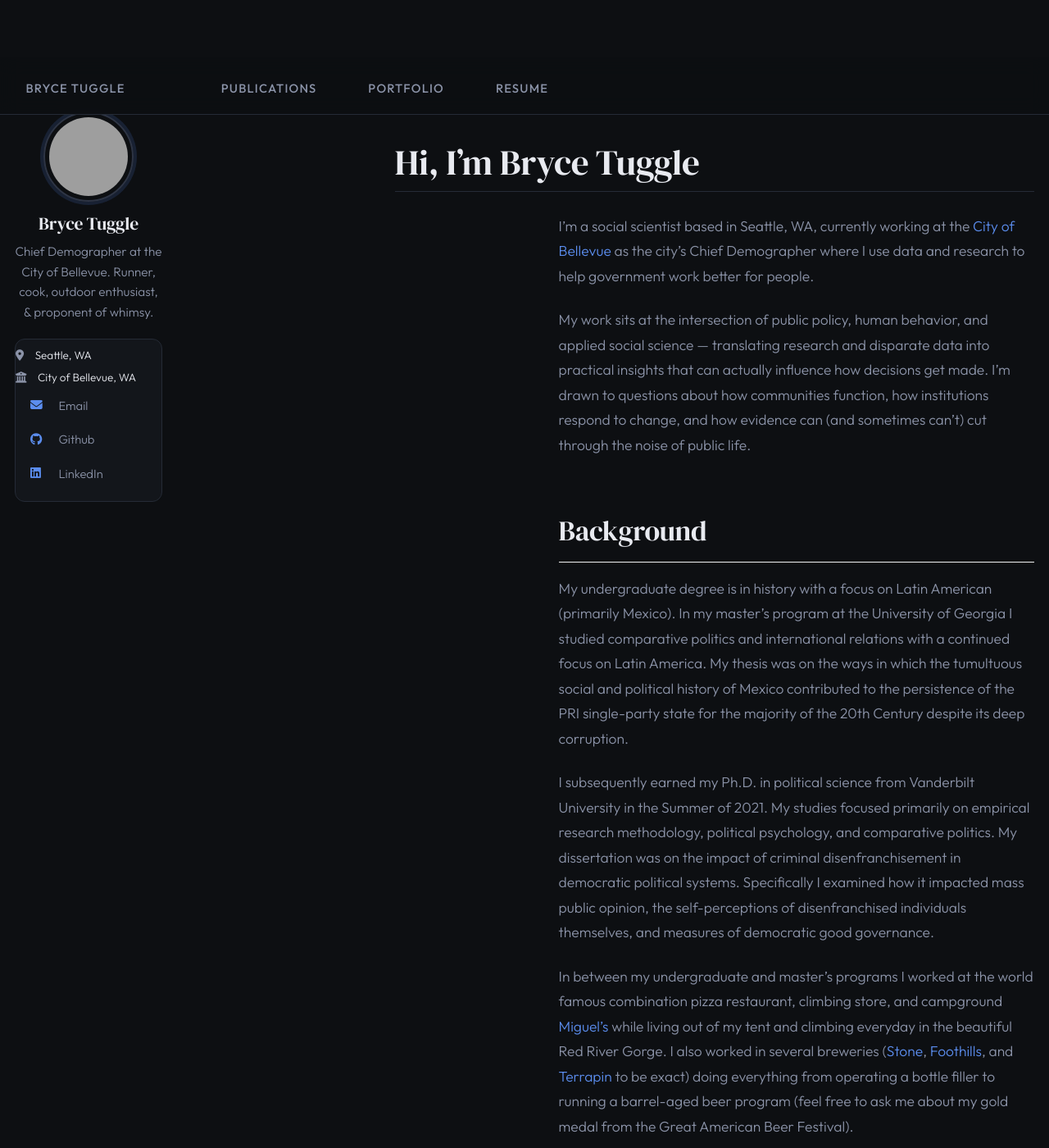
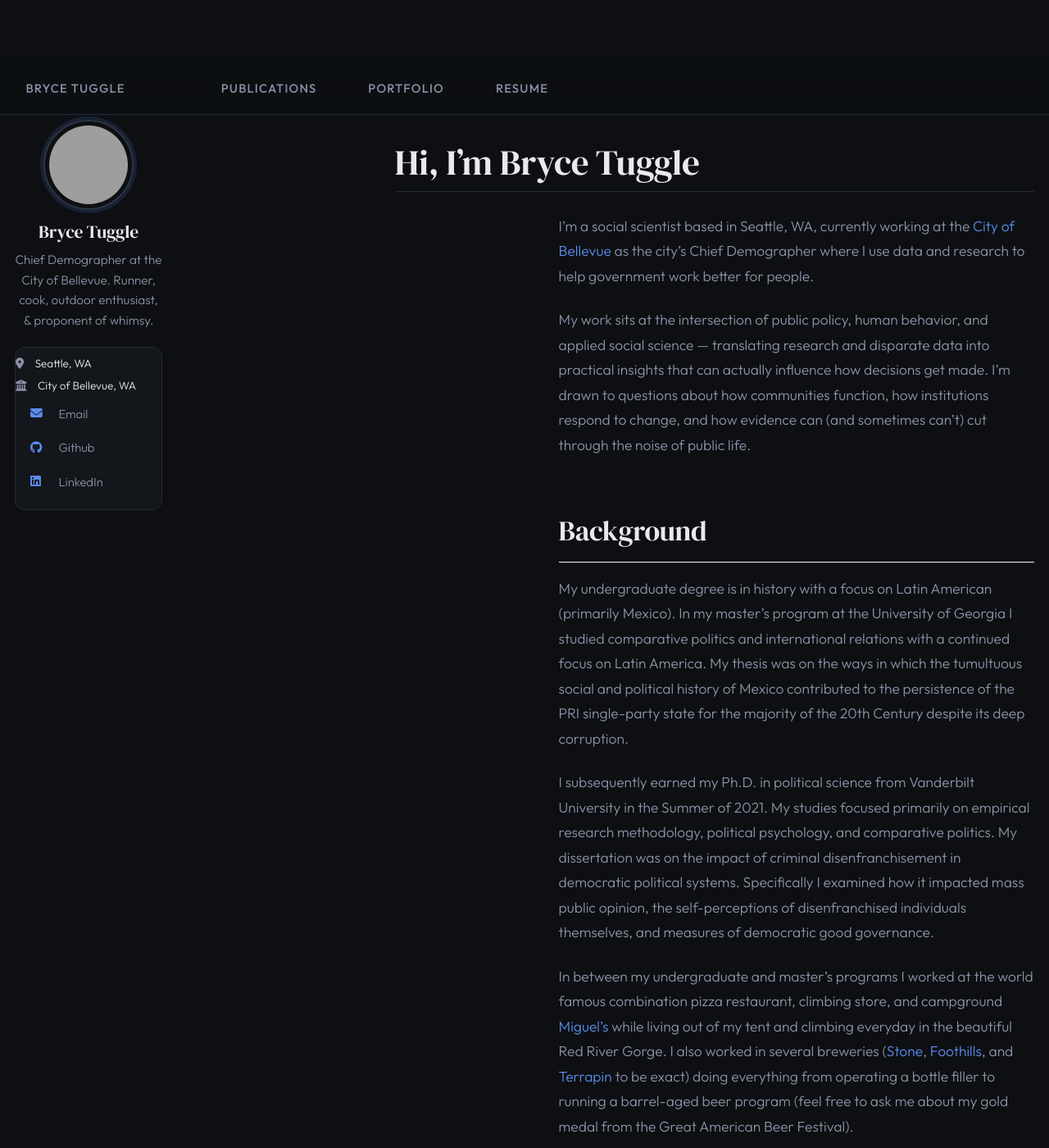
Before and after one commit to bwtuggle/bwtuggle.github.io, a Jekyll site: the page built from _pages/about.md, in a window 1280 px wide and 1400 px high. Shown: the whole window at 82% size. Built offline with Jekyll 4.4.1, drawn with Linux system fonts in a browser that asks for light colours; some web fonts are replaced.

Commit message:
Increase top padding in custom CSS

```diff
--- a/assets/css/custom.css
+++ b/assets/css/custom.css
@@ -524,7 +524,7 @@ tbody td {
   max-width: 180px !important;
   padding-left: 0 !important;
   padding-right: 0 !important;
-  padding-top: 100px !important; /* clear the 70px fixed masthead */
+  padding-top: 110px !important; /* clear the 70px fixed masthead */
 }
 
 /* Center all sidebar content */
```
